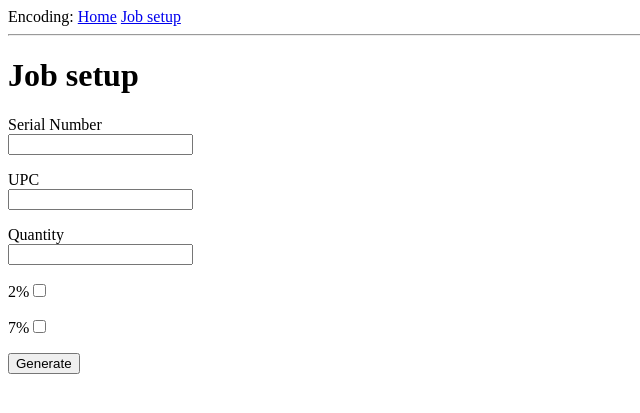
After one commit to Nima-Mohammadzadeh/Flask_Web_Encoding, a Flask app: page /job-setup in a window 1280 px wide. The commit adds this page. Shown: the top 413 px of the page, without its empty margins (0-640 px from the left). Run offline with Flask 3, Linux system fonts and the light colour scheme.

Commit message:
Created database gneration form

```diff
--- a/app/__init__.py
+++ b/app/__init__.py
@@ -1,5 +1,7 @@
 from flask import Flask
+from config import Config
 
 app = Flask(__name__)
+app.config.from_object(Config)
 
 from app import routes
--- /dev/null
+++ b/app/forms.py
@@ -0,0 +1,11 @@
+from flask_wtf import FlaskForm
+from wtforms import StringField, IntegerField, BooleanField, SubmitField
+from wtforms.validators import ValidationError, DataRequired
+
+class DatabaseForm(FlaskForm):
+    serial = IntegerField('Serial Number')
+    UPC = IntegerField('UPC', validators=[DataRequired()])
+    quantity = IntegerField('Quantity', validators=[DataRequired()])
+    two_percent = BooleanField('2%')
+    seven_percent = BooleanField('7%')
+    submit = SubmitField('Generate')
--- a/app/routes.py
+++ b/app/routes.py
@@ -1,7 +1,19 @@
-from flask import render_template
+from flask import render_template, flash, redirect
 from app import app
+from app.forms import DatabaseForm
 
 @app.route('/')
 @app.route('/index')
-def Database_generation():
-    return render_template('index.html', title='Database Generation')
+def Home():
+    return render_template('index.html', title='Home')
+
+
+@app.route('/job-setup', methods=['GET', 'POST'])
+def job_setup():
+    form = DatabaseForm()
+    if form.validate_on_submit():
+        flash('Databse Requested')
+
+        return redirect('/index')
+
+    return render_template('job-setup.html', title='Job Setup', form=form )
--- a/app/templates/base.html
+++ b/app/templates/base.html
@@ -8,8 +8,11 @@
         {% endif %}
     </head>
     <body>
-        <div>Encoding: <a href="/index">Home</a>
-        <a href="/Job setup">Job setup</a>
+        <div>
+        Encoding:
+        <a href="/index">Home</a>
+        <a href="/job-setup">Job setup</a>
+
         </div>
 
         <hr>
--- /dev/null
+++ b/app/templates/job-setup.html
@@ -0,0 +1,25 @@
+{% extends "base.html" %}
+
+{% block content %}
+    <h1>Job setup</h1>
+    <form action="" method="post" novalidate>
+        {{ form.hidden_tag() }}
+        <p>
+            {{ form.serial.label }}<br>
+            {{ form.serial(size=32) }}
+        </p>
+        <p>
+            {{ form.UPC.label  }}<br>
+            {{ form.UPC(size=32) }}
+        </p>
+
+        <p>
+            {{ form.quantity.label }}<br>
+            {{ form.quantity(size=32) }}
+        </p>
+
+        <p>{{ form.two_percent.label }}{{ form.two_percent() }} </p>
+        <p>{{ form.seven_percent.label }}{{ form.seven_percent() }}</p>
+        <p>{{ form.submit() }}</p>
+    </form>
+{% endblock %}
```
